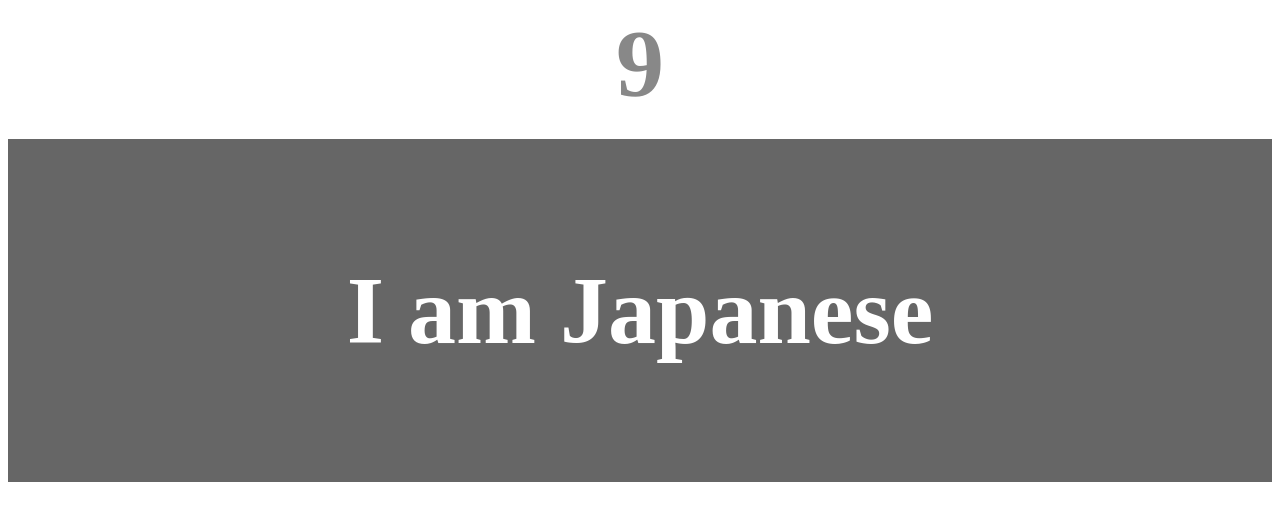
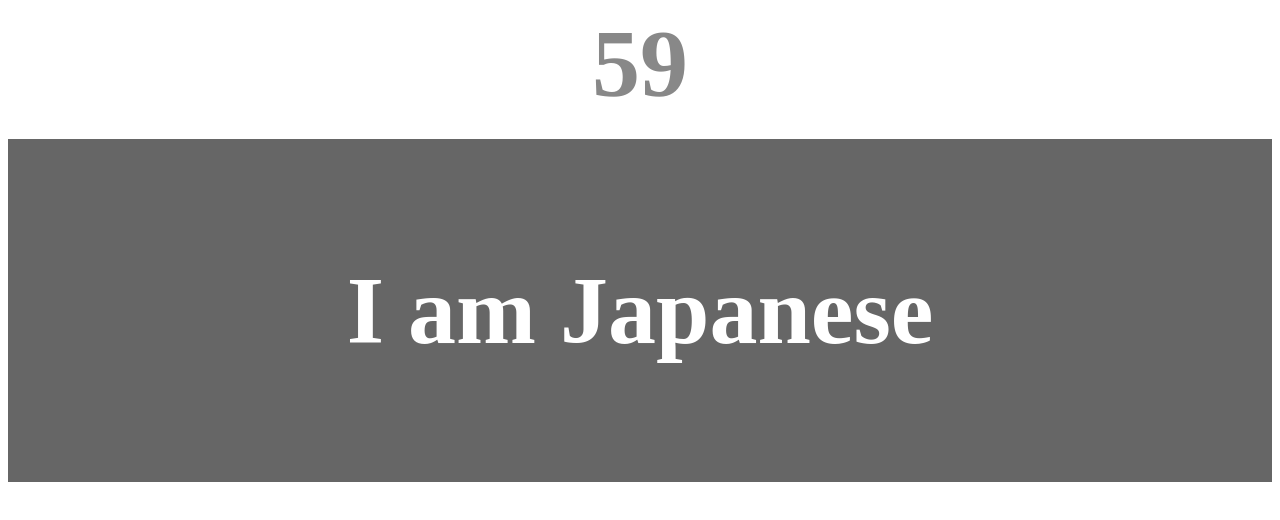
Before and after one commit to Kwd10104oj3/Samurai_JS, a plain HTML site: page index.html in a window 1280 px wide. Both pictures are taken after a click on the button "スタート". Drawn offline with Linux system fonts and the light colour scheme.

Commit message:
second commit

```diff
--- a/index.html
+++ b/index.html
@@ -104,7 +104,7 @@
             if (result) window.location.reload();
         }
         const timer = () => {
-            let time = 10;
+            let time = 60;
             const count = document.getElementById('count');
             const id = setInterval(() => {
                 if (time <= 0) gameOver(id);
```
Also changed, not shown: .c9/metadata/environment/index.html.
